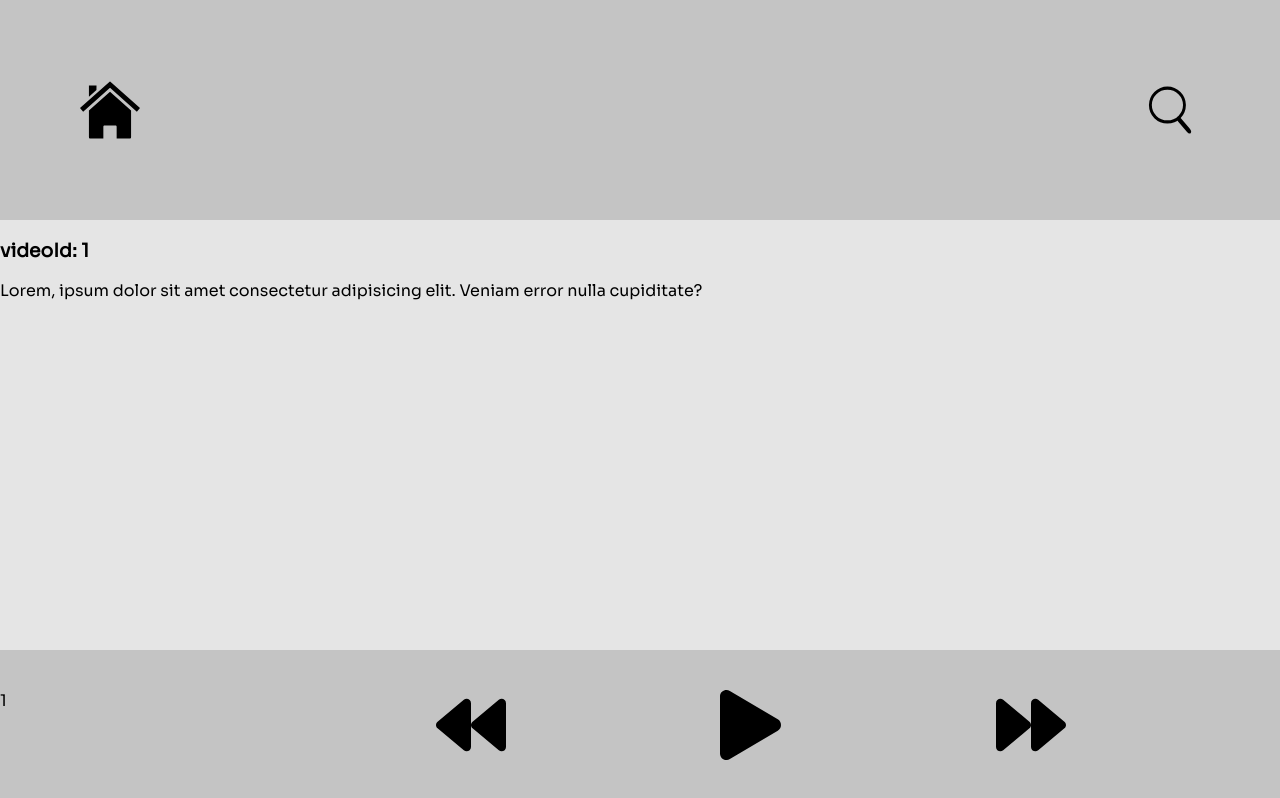
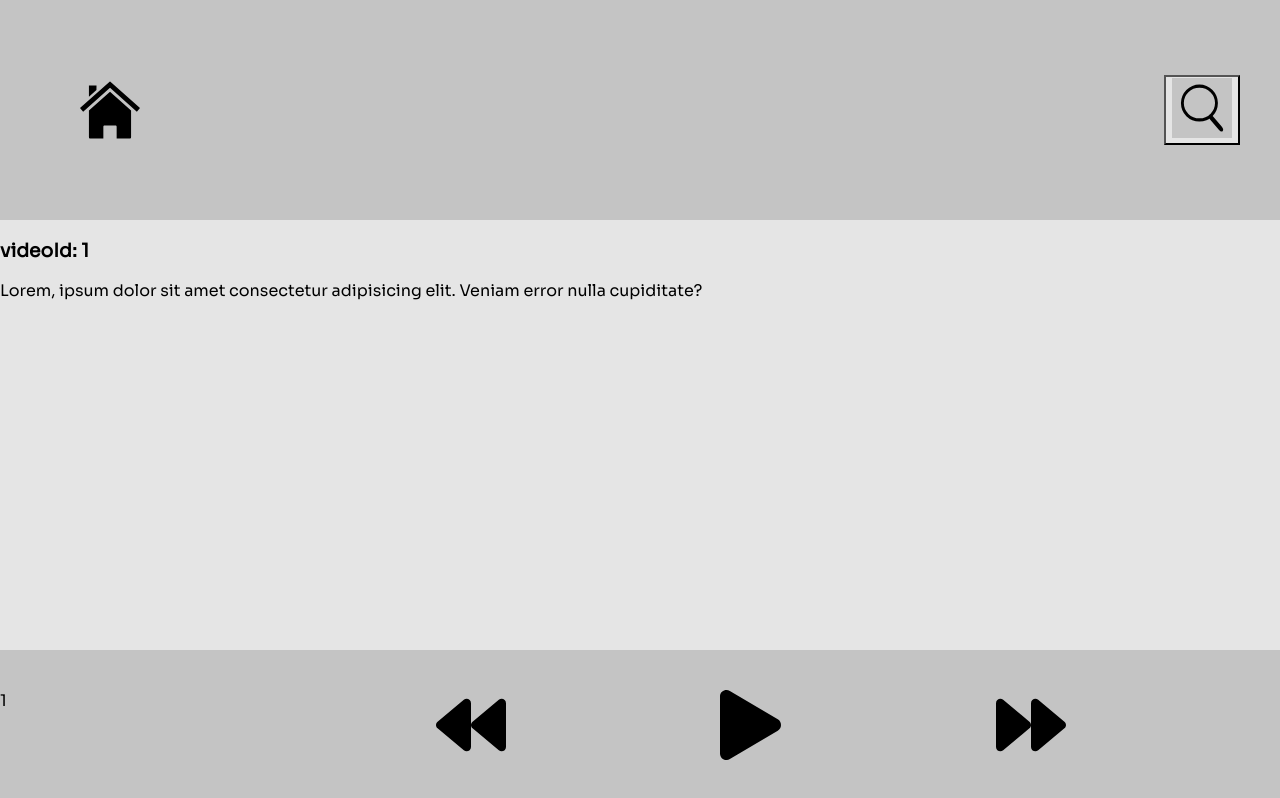
Before and after one commit to n1cken/Ljudio-Music-Player, a React (Create React App) app: page /ProductPage/1 in a window 1280 px wide. Built offline with nearby package versions, Linux system fonts and the light colour scheme.

Commit message:
NICHOLAS & ADAM - Search button now can be turned off and on.

```diff
--- a/src/components/TopBar.jsx
+++ b/src/components/TopBar.jsx
@@ -19,8 +19,19 @@ class TopBar extends React.Component {
         super(props);
         this.state = {
             searchActivated : false
-        };
+        }
 
+        /* Binds this function to the instance of this class.
+        Otherwise, activateSearch will try to setState the Button */
+        this.activateSearch = this.activateSearch.bind(this);
+    }
+
+  activateSearch () {
+        this.setState( { searchActivated : true })
+
+        if (this.state.searchActivated === true) {
+            this.setState( { searchActivated : false })
+        }
     }
 
     render() {
@@ -33,9 +44,9 @@ class TopBar extends React.Component {
                        <img src={Home} alt="backwards" className="homeButton"/>
                     </Link>
 
-                    <Link onClick={Home}>
+                    <button onClick={this.activateSearch}>
                         <img src={Search} alt="search" className="searchButton"/>
-                    </Link>
+                    </button>
 
                 </nav>
 
```
